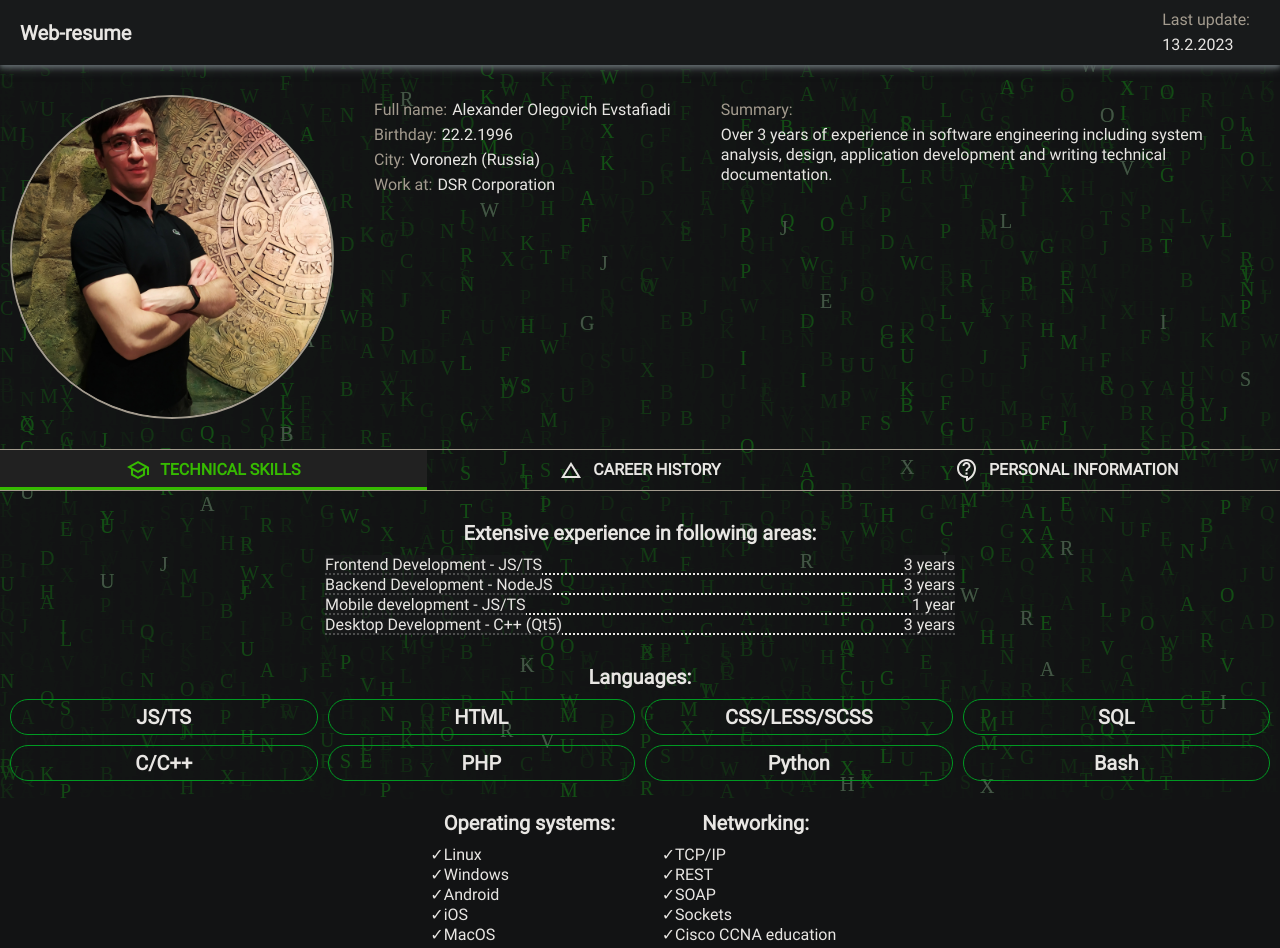
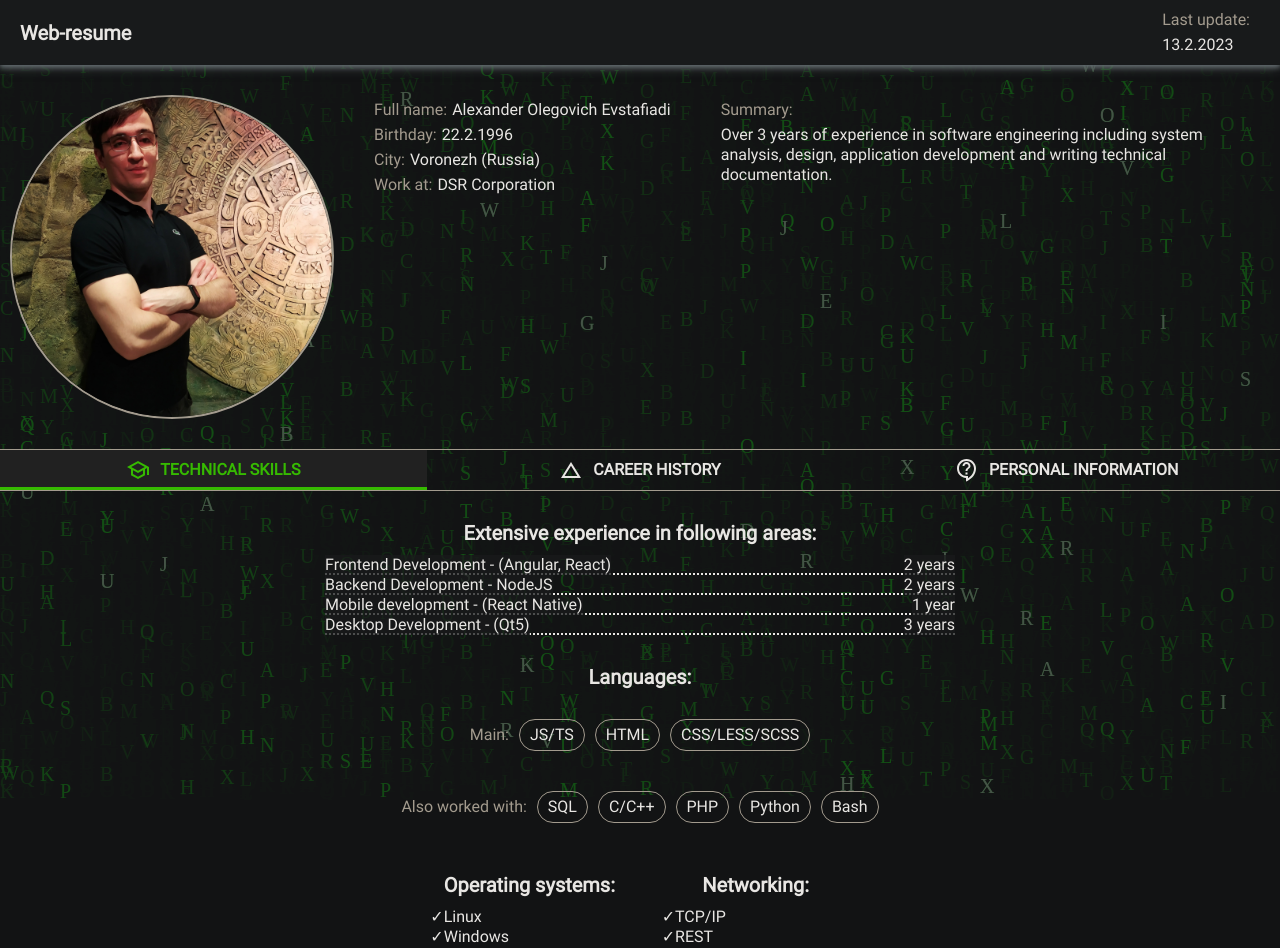
Before and after one commit to a1exevs/web-resume, a React (Create React App) app: page / in a window 1280 px wide. Shown: the top 948 px of the page. Built offline with nearby package versions, Linux system fonts and the light colour scheme.

Commit message:
Languages data, Chips

```diff
--- a/src/store/store.ts
+++ b/src/store/store.ts
@@ -35,12 +35,45 @@ const store: Store = {
     ],
     technicalSkills: {
       technicalAreas: [
-        { name: 'Frontend Development - JS/TS', yearsCount: 3 },
-        { name: 'Backend Development - NodeJS', yearsCount: 3 },
-        { name: 'Mobile development - JS/TS', yearsCount: 1 },
-        { name: 'Desktop Development - C++ (Qt5)', yearsCount: 3 },
+        { name: 'Frontend Development - (Angular, React)', yearsCount: 2 },
+        { name: 'Backend Development - NodeJS', yearsCount: 2 },
+        { name: 'Mobile development - (React Native)', yearsCount: 1 },
+        { name: 'Desktop Development - (Qt5)', yearsCount: 3 },
       ],
-      languages: ['JS/TS', 'HTML', 'CSS/LESS/SCSS', 'SQL', 'C/C++', 'PHP', 'Python', 'Bash'],
+      languages: [
+        {
+          name: 'JS/TS',
+          isMain: true,
+        },
+        {
+          name: 'HTML',
+          isMain: true,
+        },
+        {
+          name: 'CSS/LESS/SCSS',
+          isMain: true,
+        },
+        {
+          name: 'SQL',
+          isMain: false,
+        },
+        {
+          name: 'C/C++',
+          isMain: false,
+        },
+        {
+          name: 'PHP',
+          isMain: false,
+        },
+        {
+          name: 'Python',
+          isMain: false,
+        },
+        {
+          name: 'Bash',
+          isMain: false,
+        },
+      ],
       operatingSystems: ['Linux', 'Windows', 'Android', 'iOS', 'MacOS'],
       technologies: [
         {
--- a/src/ui/Content/TechnicalSkills/TechnicalSkills.module.scss
+++ b/src/ui/Content/TechnicalSkills/TechnicalSkills.module.scss
@@ -15,6 +15,12 @@
   }
 
   &__LanguagesData {
+  }
+
+  &__Languages {
+    display: flex;
+    flex-direction: column;
+    align-items: center;
   }
 
   &__OperatingSystemsData {
--- a/src/ui/Content/TechnicalSkills/TechnicalSkills.tsx
+++ b/src/ui/Content/TechnicalSkills/TechnicalSkills.tsx
@@ -1,7 +1,8 @@
 import React from 'react';
 
 import { TechnicalSkillsData } from 'src/store/store.types';
-import ArrayView from 'src/ui/common/components/ArrayView/ArrayView';
+import Block from 'src/ui/common/components/Block/Block';
+import Chip from 'src/ui/common/components/Chip/Chip';
 import Field from 'src/ui/common/components/Field/Field';
 import RecordsList from 'src/ui/common/components/RecordsList/RecordsList';
 import SimpleList from 'src/ui/common/components/SimpleList/SimpleList';
@@ -20,6 +21,8 @@ const TechnicalSkills: React.FC<Props> = ({
   const getYearsInAreaLabel = (yearsCount: number): string => `${yearsCount} ${yearsCount === 1 ? 'year' : 'years'}`;
 
   const listItems = technicalAreas.map(area => ({ name: area.name, value: getYearsInAreaLabel(area.yearsCount) }));
+  const mainLanguages = languages.filter(_ => _.isMain);
+  const additionalLanguages = languages.filter(_ => !_.isMain);
 
   return (
     <div className={classes.TechnicalSkills}>
@@ -31,7 +34,20 @@ const TechnicalSkills: React.FC<Props> = ({
       </div>
       <div className={classes.TechnicalSkills__LanguagesData}>
         <label className="IntermediateTitle IntermediateTitle_withCenterAlignment">{'Languages:'}</label>
-        <ArrayView items={languages} />
+        <div className={classes.TechnicalSkills__Languages}>
+          <Block inline>
+            <label className="Label">{'Main:'}</label>
+            {mainLanguages.map(language => (
+              <Chip text={language.name} />
+            ))}
+          </Block>
+          <Block inline>
+            <label className="Label">{'Also worked with:'}</label>
+            {additionalLanguages.map(language => (
+              <Chip text={language.name} />
+            ))}
+          </Block>
+        </div>
       </div>
       <div className={classes.TechnicalSkills__ListsBlock}>
         <div className={classes.TechnicalSkills__OperatingSystemsData}>
--- a/src/ui/common/components/ArrayView/ArrayView.tsx
+++ /dev/null
@@ -1,24 +0,0 @@
-import cn from 'classnames';
-import React, { CSSProperties } from 'react';
-
-import classes from 'src/ui/common/components/ArrayView/ArrayView.module.scss';
-
-type Props = {
-  items: string[];
-  itemPaddingPx?: number;
-  columnsCount?: number | '';
-};
-
-const columnsCountKey = '--columns-count';
-
-const ArrayView: React.FC<Props> = ({ items, itemPaddingPx, columnsCount = '' }) => (
-  <div style={{ [columnsCountKey]: `${columnsCount}` } as CSSProperties} className={classes.ArrayView}>
-    {items.map(item => (
-      <label key={item} className={cn(classes.ArrayView__Item, 'Title')} style={{ padding: `${itemPaddingPx}px` }}>
-        {item}
-      </label>
-    ))}
-  </div>
-);
-
-export default ArrayView;
--- a/src/ui/common/components/Block/Block.module.scss
+++ b/src/ui/common/components/Block/Block.module.scss
@@ -8,4 +8,19 @@
     padding: 0;
     margin: 0;
   }
+
+  &_inline {
+    display: flex;
+    flex-direction: row;
+    align-items: center;
+    gap: $small-space;
+  }
 }
+
+@media (max-width: $sm) {
+  .Block {
+    &_inline {
+      flex-direction: column;
+    }
+  }
+}
--- a/src/ui/common/components/Block/Block.tsx
+++ b/src/ui/common/components/Block/Block.tsx
@@ -6,10 +6,18 @@ import classes from 'src/ui/common/components/Block/Block.module.scss';
 type Props = {
   withoutSpaces?: boolean;
   children: React.ReactNode;
+  inline?: boolean;
 };
 
-const Block = ({ children, withoutSpaces = false }: Props) => (
-  <div className={cn(classes.Block, { [classes.Block_withoutSpaces]: withoutSpaces })}>{children}</div>
+const Block = ({ children, withoutSpaces = false, inline = false }: Props) => (
+  <div
+    className={cn(classes.Block, {
+      [classes.Block_withoutSpaces]: withoutSpaces,
+      [classes.Block_inline]: inline,
+    })}
+  >
+    {children}
+  </div>
 );
 
 export default Block;
--- /dev/null
+++ b/src/ui/common/components/Chip/Chip.module.scss
@@ -0,0 +1,22 @@
+@import 'src/common/styles/constants';
+@import 'src/common/styles/mixins';
+
+.Chip {
+  display: flex;
+  background-color: transparent;
+  max-width: 100%;
+  align-items: center;
+  justify-content: center;
+  height: 2em;
+  border-radius: 1em;
+  white-space: nowrap;
+  box-sizing: border-box;
+  border: $tiny-border;
+  padding: 0 $small-space;
+  overflow: hidden;
+
+  &__Text {
+    overflow: hidden;
+    text-overflow: ellipsis;
+  }
+}
--- /dev/null
+++ b/src/ui/common/components/Chip/Chip.tsx
@@ -0,0 +1,16 @@
+import cn from 'classnames';
+import React from 'react';
+
+import classes from 'src/ui/common/components/Chip/Chip.module.scss';
+
+type Props = {
+  text: string;
+};
+
+const Chip: React.FC<Props> = ({ text }) => (
+  <div className={classes.Chip}>
+    <span className={cn(classes.Chip__Text)}>{text}</span>
+  </div>
+);
+
+export default Chip;
--- a/src/ui/common/components/ArrayView/ArrayView.module.scss
+++ b/src/ui/common/components/Chips/Chips.module.scss
@@ -9,7 +9,7 @@ $column-count-md: calc($column-count * 0.75);
 $column-count-sm: calc($column-count * 0.5);
 $column-count-xs: 1;
 
-.ArrayView {
+.Chips {
   display: grid;
   grid-template-columns: repeat($column-count, 1fr);
   grid-gap: $grid-gap;
@@ -25,19 +25,19 @@ $column-count-xs: 1;
 }
 
 @media (max-width: $lg) {
-  .ArrayView {
+  .Chips {
     grid-template-columns: repeat($column-count-md, 1fr);
   }
 }
 
 @media (max-width: $md) {
-  .ArrayView {
+  .Chips {
     grid-template-columns: repeat($column-count-sm, 1fr);
   }
 }
 
 @media (max-width: $sm) {
-  .ArrayView {
+  .Chips {
     grid-template-columns: repeat($column-count-xs, 1fr);
   }
 }
```
Also changed, not shown: src/store/store.types.ts (+7 -1 lines), src/ui/common/components/Chips/Chips.tsx (added, +22 -0 lines).
